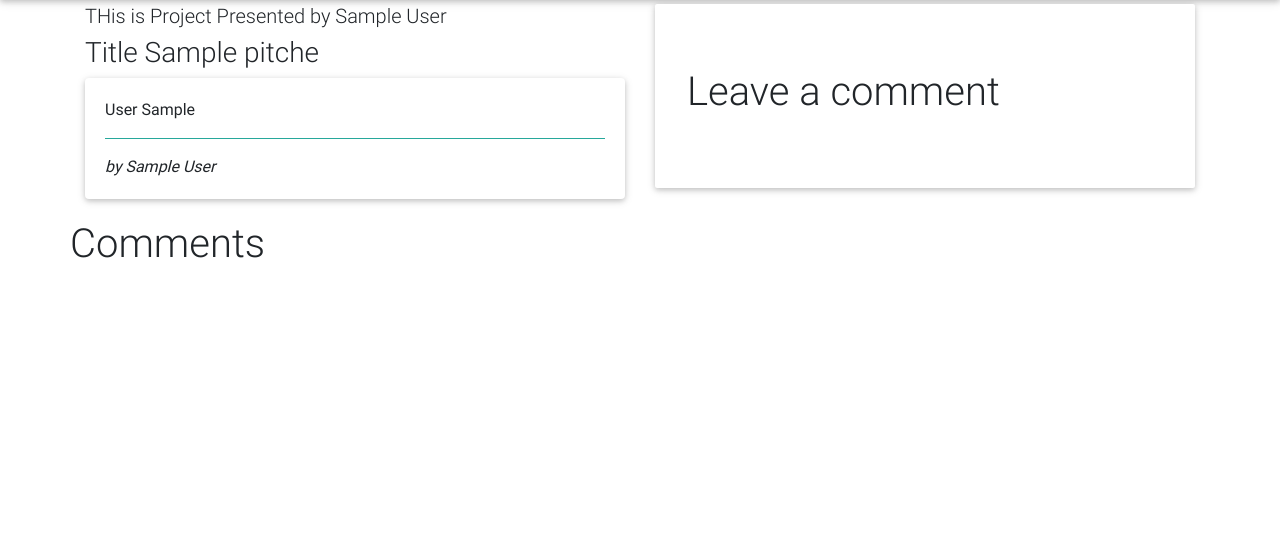
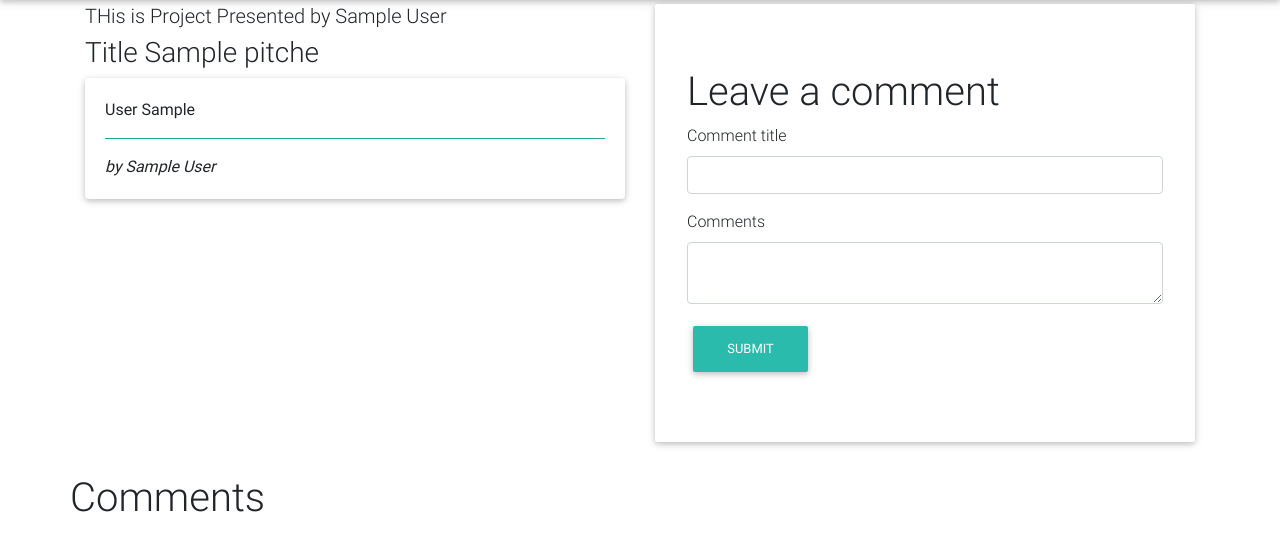
Before and after one commit to kipkemoimayor/Pitch, a Flask app: page /pitch/new/review/1 in a window 1280 px wide. Shown: the part 56-607 px from the top of the page. Run offline with Flask 2, Linux system fonts and the light colour scheme; a user stored in the database is signed in; tables that the repository leaves empty hold one stand-in row (values such as "Sample post"); some libraries are stand-ins or nearby versions.

Commit message:
Added a comment form and section

```diff
--- a/app/main/forms.py
+++ b/app/main/forms.py
@@ -13,3 +13,8 @@ class WritePitch(FlaskForm):
     title=StringField("Title of your Idea",validators=[Required()])
     pitch=TextAreaField("In about 200 words Write your Idea",validators=[Required()])
     submit=SubmitField("Submit")
+
+class ReviewForm(FlaskForm):
+    title=StringField(" Comment title",validators=[Required()])
+    comments=TextAreaField("Comments")
+    submit=SubmitField("Submit")
--- a/app/main/views.py
+++ b/app/main/views.py
@@ -1,8 +1,8 @@
 from flask import render_template,request,redirect,url_for,abort
-from ..models import User,Pitches
+from ..models import User,Pitches,Comments
 from . import main
-from flask_login import login_required
-from .forms import UpdateProfile,WritePitch
+from flask_login import login_required,current_user
+from .forms import UpdateProfile,WritePitch,ReviewForm
 from .. import db,photos
 
 @main.route("/")
@@ -49,14 +49,26 @@ def new_pitch(uname):
 review
 '''
 
-@main.route("/pitch/new/review/<int:id>")
+@main.route("/pitch/new/review/<int:id>",methods=["GET","POST"])
 @login_required
 def review(id):
     pitch_id=id
     pitch=Pitches.query.all();
     title="Write a comment"
+    form=ReviewForm()
+    if form.validate_on_submit():
+        title=form.title.data
+        comments=form.comments.data
 
-    return render_template("new_review.html",pitch=pitch,id=pitch_id,title=title)
+        #update this variables
+        review=Comments(pitch_id=id,pitch_title=title,comments=comments,user=current_user)
+
+        #save
+        review.save_comment()
+        return redirect(url_for('.review',id=pitch_id))
+
+
+    return render_template("new_review.html",pitch=pitch,id=pitch_id,title=title,comment_form=form)
 
 
 @main.route("/user/<uname>/update",methods=["GET","POST"])
--- a/app/models.py
+++ b/app/models.py
@@ -57,6 +57,7 @@ class Comments(db.Model):
     id=id=db.Column(db.Integer,primary_key=True)
     pitch_id=db.Column(db.Integer)
     pitch_title=db.Column(db.String)
+    comments=db.Column(db.String)
     posted=db.Column(db.DateTime,default=datetime.utcnow)
     user_id=db.Column(db.Integer,db.ForeignKey("users.id"))
 
--- a/app/templates/new_review.html
+++ b/app/templates/new_review.html
@@ -1,4 +1,5 @@
 {%extends 'base.html'%}
+{%import "bootstrap/wtf.html" as wtf%}
 {%block content%}
 <div class="container">
   <div class="row">
@@ -24,8 +25,9 @@
     <div class="col-md-6">
       <div class="jumbotron">
         <h1>Leave a comment</h1>
+        {{wtf.quick_form(comment_form)}}
+      </div>
 
-      </div>
 
     </div>
     <div class="row">
```
Also changed, not shown: migrations/versions/e7ddd8bd34f6_seventh_migration.py (added, +37 -0 lines).
